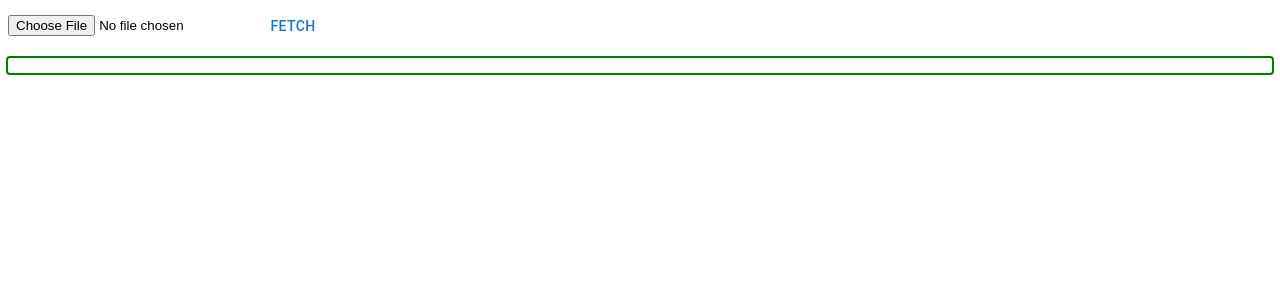
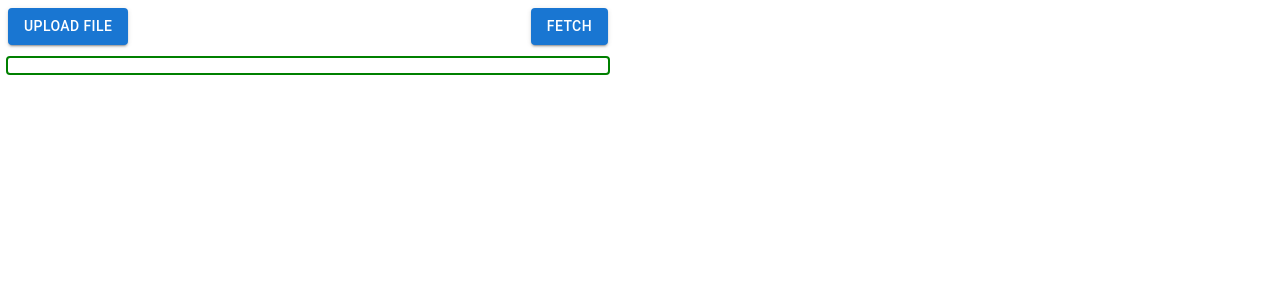
Before and after one commit to beccathomson/json-parser, a React (Create React App) app: page / in a window 1280 px wide. Shown: the top 300 px of the page. Built offline with nearby package versions, Linux system fonts and the light colour scheme.

Commit message:
Prettier

```diff
--- a/src/App.css
+++ b/src/App.css
@@ -45,6 +45,13 @@
 .invalid {
   outline: red 2px solid;
 }
+
 pre {
-  border-radius: 2px
+  border-radius: 2px;
+  max-width: 600px;
 }
+.buttonSection{
+  display: flex;
+  justify-content: space-between;
+  width: 600px;
+}
--- a/src/App.tsx
+++ b/src/App.tsx
@@ -57,7 +57,7 @@ const App = (): JSX.Element => {
   return (
     <div>
       <FileUpload />
-      <div className="outputArea">
+      <div>
       <pre
           contentEditable
           onInput={handleUserInput}
--- a/src/FileUpload.tsx
+++ b/src/FileUpload.tsx
@@ -29,9 +29,19 @@ const FileUpload = (): JSX.Element => {
   };
 
   return (
-    <div>
-      <input type="file" onChange={handleFileChange} />
-      <Button onClick={handleUploadClick}>Fetch</Button>
+    <div className="buttonSection">
+      <Button
+    variant="contained"
+    component="label"
+  >
+    Upload File
+    <input
+      type="file"
+      hidden
+      onChange={handleFileChange}
+    />
+  </Button>
+      <Button variant="contained" onClick={handleUploadClick}>Fetch</Button>
     </div>
   );
 };
```
